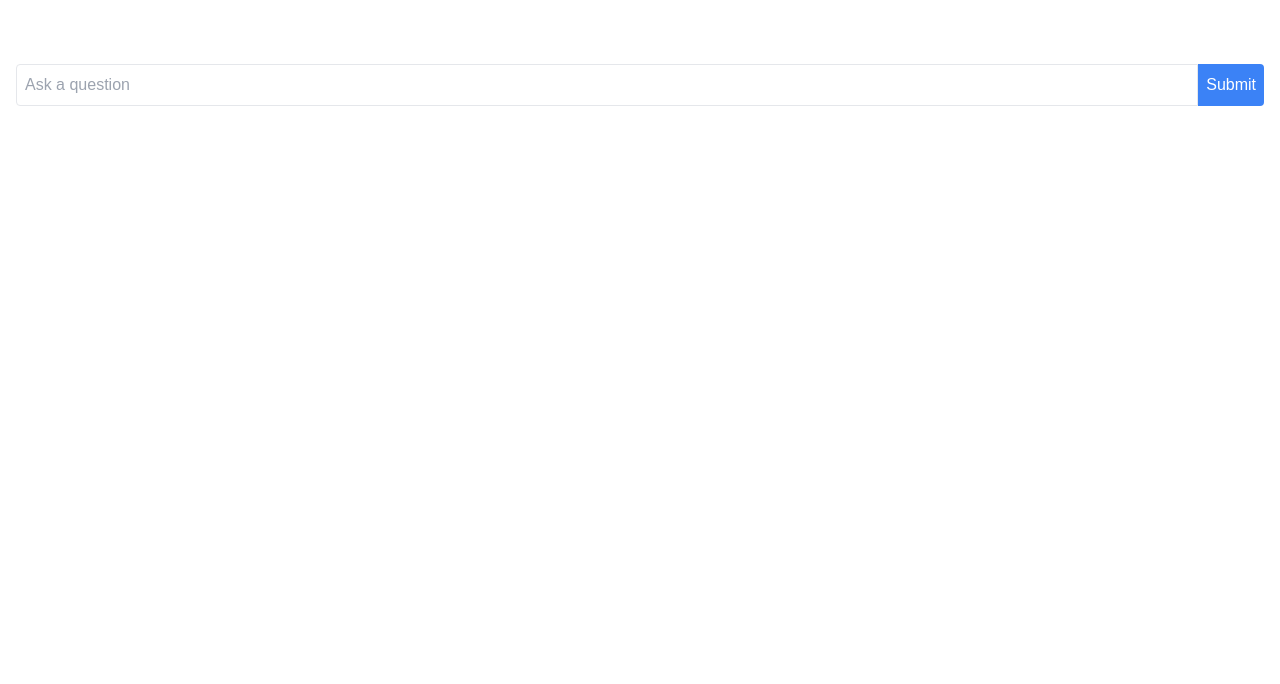
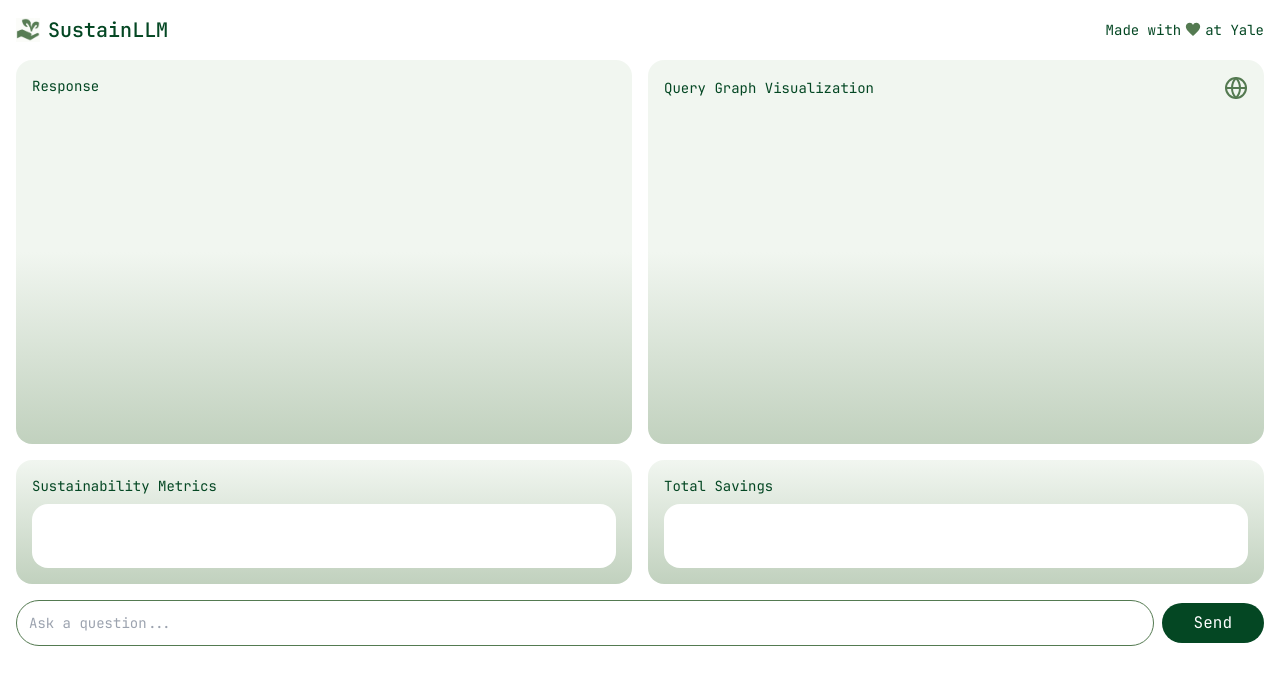
Before and after one commit to shrenikpatel17/yhack24, a Next.js app: page / in a window 1280 px wide. Shown: the top 684 px of the page. Built offline with nearby package versions, Linux system fonts and the light colour scheme.

Commit message:
fixed merge and styling - is now functional

```diff
--- a/src/app/page.tsx
+++ b/src/app/page.tsx
@@ -3,8 +3,9 @@
 import { useState } from 'react';
 import OpenAI from 'openai';
 import React from 'react';
-import { LeafyGreen, Globe } from 'lucide-react';
+import { Globe } from 'lucide-react';
 import sustainllmicon from '../app/image/sustainllmicon.png'
+import Image from 'next/image';
 
 const openaiApiKey = "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"
 
@@ -37,6 +38,7 @@ export default function Home() {
   const [results, setResults] = useState<any[]>([]);
   const [answer, setAnswer] = useState<string | null>(null);
   const [isLoading, setIsLoading] = useState(false);
+  const [hasSearched, setHasSearched] = useState(false);
 
   const handleSearchAndSave = async () => {
     if (!question.trim()) return; // Prevent empty submissions
@@ -44,6 +46,7 @@ export default function Home() {
     setIsLoading(true);
     setResults([]); // Clear previous results
     setAnswer(null); // Clear previous answer
+    setHasSearched(false);
 
     try {
       const vector = await getEmbedding(question);
@@ -58,6 +61,8 @@ export default function Home() {
 
       const queryResponse = await response.json();
       console.log("Query response: ", queryResponse);
+
+      setHasSearched(true);
 
       if (queryResponse && queryResponse.length > 0) {
         setResults(queryResponse);
@@ -87,7 +92,9 @@ export default function Home() {
   };
 
   return (
-    <div className="p-4">
+    <>
+
+    {/* <div className="p-4">
       <h1 className="text-2xl font-bold mb-4">SustainLLM</h1>
       <div className="flex mb-4">
         <input
@@ -132,6 +139,130 @@ export default function Home() {
           </>
         ) : null}
       </div>
+    </div> */}
+
+<div className="bg-text-dark min-h-screen p-4">
+<header className="flex justify-between items-center mb-4">
+  <div className="flex items-center">
+  <Image src={sustainllmicon} alt="SustainLLM Icon" width={24} height={24} className="mr-2" />
+  <h1 className="text-text-green text-xl font-MonoSemiBold">SustainLLM</h1>
+  </div>
+  <div className="flex items-center text-text-green font-MonoReg text-sm">
+Made with
+<div className="text-icon-color mx-1">
+<svg
+xmlns="http://www.w3.org/2000/svg"
+viewBox="0 0 24 24"
+fill="currentColor"
+className="w-4 h-4"
+>
+<path
+  fillRule="evenodd"
+  d="M12 4.318C9.403-1.715 1.278 1.32 1.278 6.737c0 2.462 1.23 4.731 3.133 6.666C6.764 15.916 9.03 18.36 12 21c2.97-2.64 5.236-5.084 7.589-7.597 1.903-1.935 3.133-4.204 3.133-6.666 0-5.418-8.125-8.452-10.722-2.419z"
+  clipRule="evenodd"
+/>
+</svg>
+</div>
+at Yale
+</div>
+
+</header>
+
+<div className="grid grid-cols-1 md:grid-cols-2 gap-4">
+<div className="bg-gradient-to-b from-grad-light via-grad-light to-grad-dark rounded-2xl p-4">
+<h2 className="text-text-green text-sm font-MonoReg">Response</h2>
+<div className='p-4 max-h-96 overflow-y-auto'>
+{isLoading ? (
+   <p className="text-center text-text-green text-sm font-MonoReg">Processing your question...</p>
+
+   ) : results.length > 0 ? (
+    <>
+      {results.map((result, idx) => (
+        <div key={idx} className="p-2 rounded">
+          {result.metadata && (
+            <>
+              <p className='text-text-green text-xs font-MonoReg'>{result.metadata.answer}</p>
+            </>
+          )}
+        </div>
+      ))}
+    </>
+  ) : answer ? (
+    <>
+      {/* <h2 className="text-xl font-semibold mb-2">Generated Response</h2> */}
+      <p className="p-4 text-text-green text-xs font-MonoReg rounded">{answer}</p>
+    </>
+
+) : null }
+
+  </div>
+  </div>
+
+  <div className="bg-gradient-to-b from-grad-light via-grad-light to-grad-dark rounded-2xl px-4 pt-4 h-96">
+    <div className="flex justify-between items-center mb-4">
+      <h2 className="text-text-green text-sm font-MonoReg">Query Graph Visualization</h2>
+      <Globe className="text-icon-color" />
     </div>
+    <div className='p-4 max-h-96 overflow-y-auto'>
+
+    {isLoading ? (
+   <p className="text-center text-text-green text-sm font-MonoReg">Searching vectors...</p>
+
+   ) : results.length > 0 ? (
+    <>
+      {results.map((result, idx) => (
+        <div key={idx} className="mb-4 p-4 border rounded-lg border-grad-dark rounded hover:cursor-pointer hover:hover-light">
+          {result.metadata && (
+            <>
+              <p className='text-text-green text-xs font-MonoReg'><strong>Question:</strong> {result.metadata.question}</p>
+              <p className='text-text-green text-xs font-MonoReg'><strong>Similarity:</strong> {result.score?.toFixed(4)}</p>
+            </>
+          )}
+        </div>
+      ))}
+    </>
+  ) : results.length == 0 && hasSearched ? (
+    <>
+      <p className="text-text-green text-xs text-center font-MonoReg">No similar queries found</p>
+    </>
+
+) : null }
+  </div>
+  </div>
+
+  <div className="bg-gradient-to-b from-grad-light to-grad-dark rounded-2xl p-4">
+    <h2 className="text-text-green text-sm font-MonoReg">Sustainability Metrics</h2>
+    {/* Metrics content */}
+    <div className="bg-white mt-2 from-grad-light via-grad-light to-grad-dark rounded-2xl p-4 h-16"></div>
+  </div>
+
+  <div className="bg-gradient-to-b from-grad-light to-grad-dark rounded-2xl p-4">
+    <h2 className="text-text-green text-sm font-MonoReg">Total Savings</h2>
+    {/* Savings content */}
+    <div className="bg-white mt-2 from-grad-light via-grad-light to-grad-dark rounded-2xl p-4 h-16"></div>
+  </div>
+</div>
+
+<div className="mt-4 flex items-center">
+<input
+  type="text"
+  value={question}
+  onChange={(e) => setQuestion(e.target.value)}
+  placeholder="Ask a question..."
+  disabled={isLoading}
+  className="text-text-green text-sm font-MonoReg w-full p-3 rounded-full border border-icon-color focus:outline-none focus:ring-2 focus:text-green" // Keep the input taller
+/>
+<button
+  className="ml-2 bg-text-green text-white font-MonoReg px-8 py-2 rounded-full"
+  onClick={handleSearchAndSave}
+  disabled={isLoading}
+  >
+    {isLoading ? 'Processing...' : 'Send'}
+</button>
+</div>
+
+
+</div>
+</>
   );
 }
--- a/tailwind.config.ts
+++ b/tailwind.config.ts
@@ -20,6 +20,7 @@ const config: Config = {
         'text-green': '#044723',
         'icon-color': '#547A51',
         'bg-color': '#FEFFFC',
+        'hover-light':'#f2f9f0',
       },
     },
   },
```
